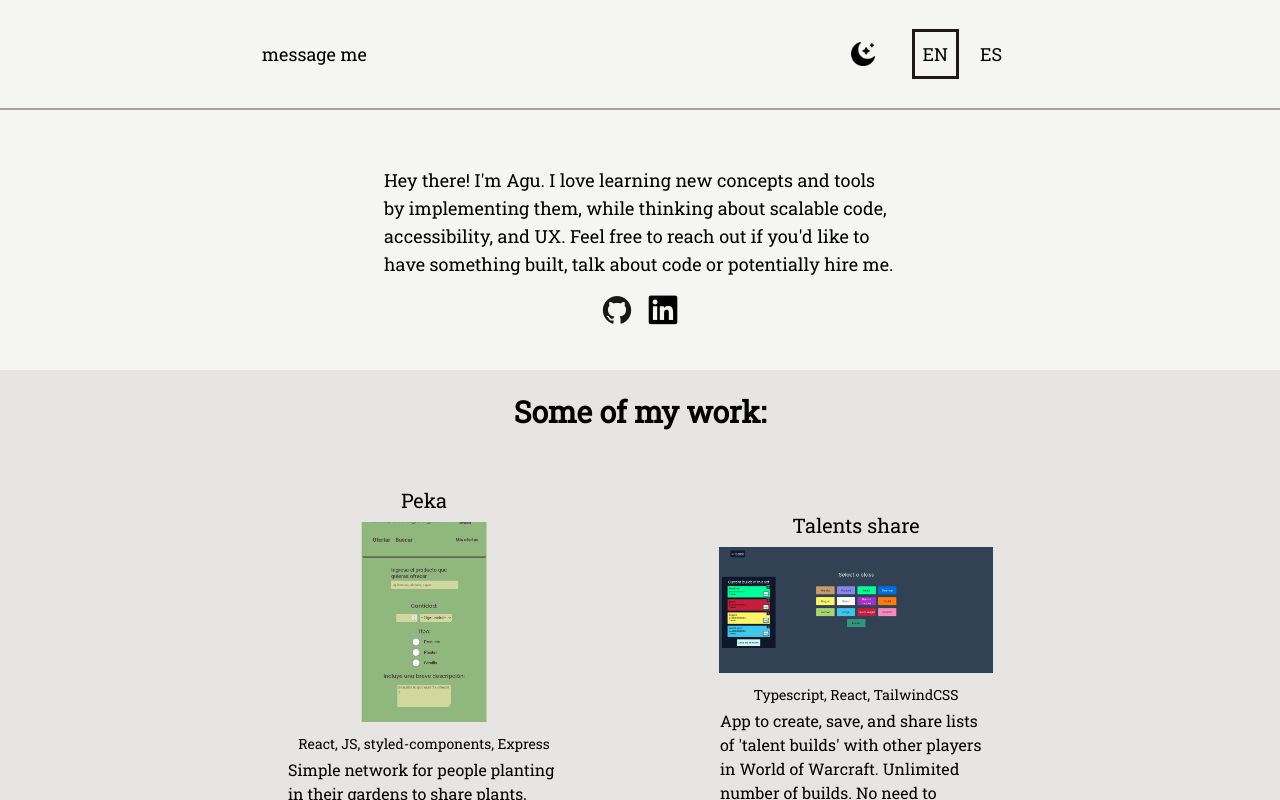
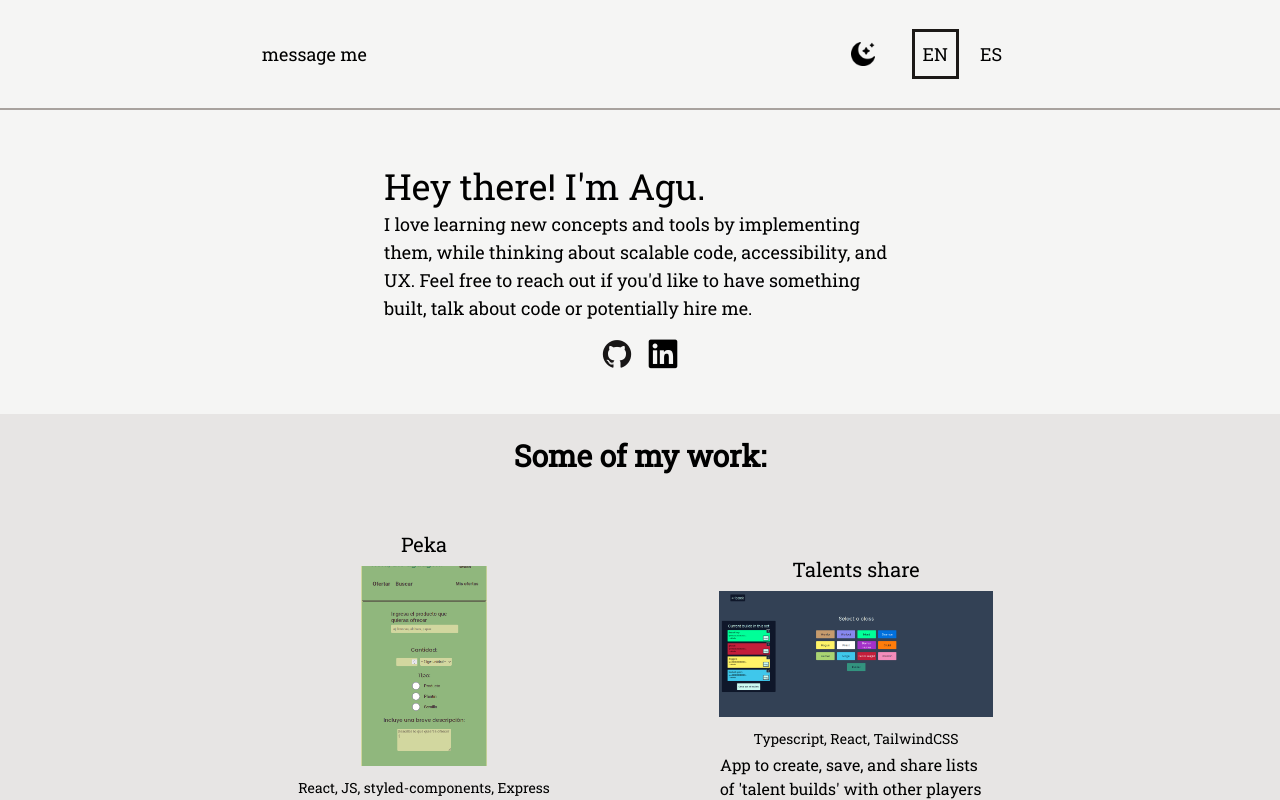
Before and after one commit to jinitsuga/agu-portfolio, a React (Vite) app: page / in a window 1280 px wide. Shown: the top 800 px of the page. Built offline with nearby package versions, Linux system fonts and the light colour scheme.

Commit message:
added greeting style change

```diff
--- a/src/Container.tsx
+++ b/src/Container.tsx
@@ -27,7 +27,7 @@ export const Container: FC = () => {
       } h-100% flex flex-col items-center justify-center font-['Roboto_Slab']`}
     >
       <Navbar text={language.navbar} />
-      <Info text={language.info} />
+      <Info greeting={language.infoGreeting} text={language.info} />
       <Projects text={language.projects} />
       <Contact text={language.form} />
     </div>
--- a/src/Header/Info.tsx
+++ b/src/Header/Info.tsx
@@ -1,8 +1,12 @@
 import React, { FC } from "react";
 import { DarkModeContext } from "../Context/DarkMode";
-import { Props } from "./Navbar";
 
-export const Info: FC<Props> = ({ text }) => {
+interface Props {
+  text: string;
+  greeting: string;
+}
+
+export const Info: FC<Props> = ({ text, greeting }) => {
   const { darkMode } = React.useContext(DarkModeContext);
 
   return (
@@ -12,6 +16,7 @@ export const Info: FC<Props> = ({ text }) => {
       } flex flex-row w-3/4 sm:w-3/4 justify-around`}
     >
       <div className="flex flex-col p-6 text-lg w-[560px]  z-10">
+        <h3 className="text-4xl mb-1">{greeting}</h3>
         <p>{text}</p>
         <ul className="flex flex-row gap-4 justify-self-center text-3xl  self-center m-4">
           <li className="text-3xl text-stone-50">
--- a/src/Languages/en.json
+++ b/src/Languages/en.json
@@ -2,7 +2,8 @@
   "navbar": {
     "connect": "message me"
   },
-  "info": "Hey there! I'm Agu. I love learning new concepts and tools by implementing them, while thinking about scalable code, accessibility, and UX. Feel free to reach out if you'd like to have something built, talk about code or potentially hire me.",
+  "infoGreeting": "Hey there! I'm Agu.",
+  "info": "I love learning new concepts and tools by implementing them, while thinking about scalable code, accessibility, and UX. Feel free to reach out if you'd like to have something built, talk about code or potentially hire me.",
   "projects": "Some of my work:",
   "form": {
     "title": "Get in touch",
--- a/src/Languages/es.json
+++ b/src/Languages/es.json
@@ -2,7 +2,8 @@
   "navbar": {
     "connect": "conectemos"
   },
-  "info": "Hola! Soy Agu. Me encanta aprender nuevos conceptos a través de su implementación, y siempre pensando en código escalable, accesibilidad, y UX. No dudes en ponerte en contacto si estás queriendo construir un sitio, una webapp, hablar de código, o tal vez contratarme!",
+  "infoGreeting": "Hola! Soy Agu.",
+  "info": "Me encanta aprender nuevos conceptos a través de su implementación, y siempre pensando en código escalable, accesibilidad, y UX. No dudes en ponerte en contacto si estás queriendo construir un sitio, una webapp, hablar de código, o tal vez contratarme!",
   "projects": "Algunos de mis trabajos:",
   "form": {
     "title": "Escríbeme",
```
